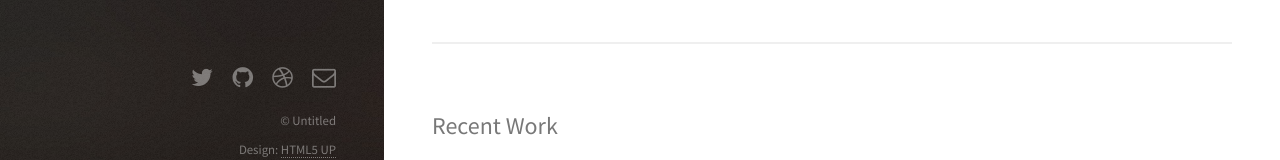
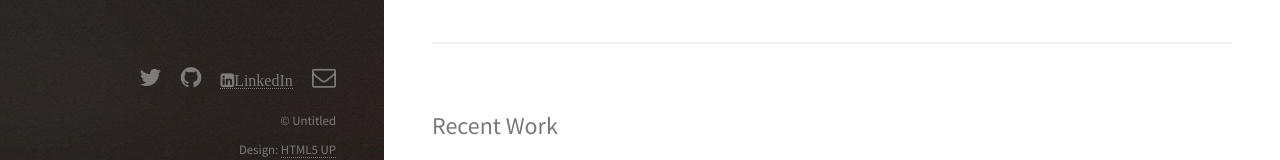
Before and after one commit to BretRunestad/BretRunestad.github.io, a plain HTML site: page index.html in a window 1280 px wide. Shown: the part 556-716 px from the top of the page. Drawn offline with Linux system fonts and the light colour scheme.

Commit message:
added linkedin

```diff
--- a/index.html
+++ b/index.html
@@ -454,7 +454,7 @@ print 'It took ' + i + ' iterations to sort the deck.';</code></pre>
 				<ul class="icons">
 					<li><a href="http://www.twitter.com/bretrunestad" class="icon fa-twitter"><span class="label">Twitter</span></a></li>
 					<li><a href="https://github.com/BretRunestad" class="icon fa-github"><span class="label">Github</span></a></li>
-					<li><a href="#" class="icon fa-dribbble"><span class="label">Dribbble</span></a></li>
+					<li><a href="https://www.linkedin.com/in/bretrunestad" class="fa fa-linkedin-square"><span class="label">LinkedIn</span></a></li>
 					<li><a href="mailto:bret.runestad@gmail.com" class="icon fa-envelope-o"><span class="label">Email</span></a></li>
 				</ul>
 				<ul class="copyright">
```
